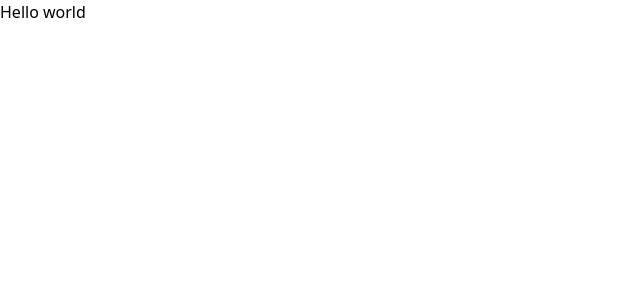
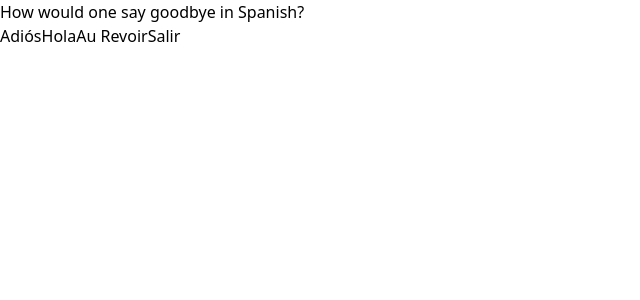
Before and after one commit to InshutiSouvede/quizical, a React (Vite) app: page / in a window 1280 px wide. Shown: the top 300 px of the page, without its empty margins (0-640 px from the left). Built offline with nearby package versions, Linux system fonts and the light colour scheme.

Commit message:
Initial components setup

```diff
--- a/src/App.jsx
+++ b/src/App.jsx
@@ -1,14 +1,13 @@
 import { useState } from 'react'
 import './App.css'
+import QandA from './compontents/QandA'
 
 function App() {
-  const [count, setCount] = useState(0)
-
+  const question ="How would one say goodbye in Spanish?"
+  const answers = ['Adiós','Hola','Au Revoir','Salir']
   return (
     <>
-
-      <h1>Hello world</h1>
-
+     <QandA question= {question} answers= {answers} />
     </>
   )
 }
--- /dev/null
+++ b/src/compontents/Answer.jsx
@@ -0,0 +1,7 @@
+export default function Answer(props){
+    return (
+        <>
+        <button className="border p-2">{props.value}</button>
+        </>
+    )
+}
--- /dev/null
+++ b/src/compontents/QandA.jsx
@@ -0,0 +1,12 @@
+import Answer from "./Answer";
+
+export default function QandA(props){
+    return (
+        <>
+        <h1>{props.question}</h1>
+        {
+            props.answers.map((el)=><Answer value={el}/>)
+        }
+        </>
+    )
+}
```
Also changed, not shown: src/compontents/Question.jsx (added).
